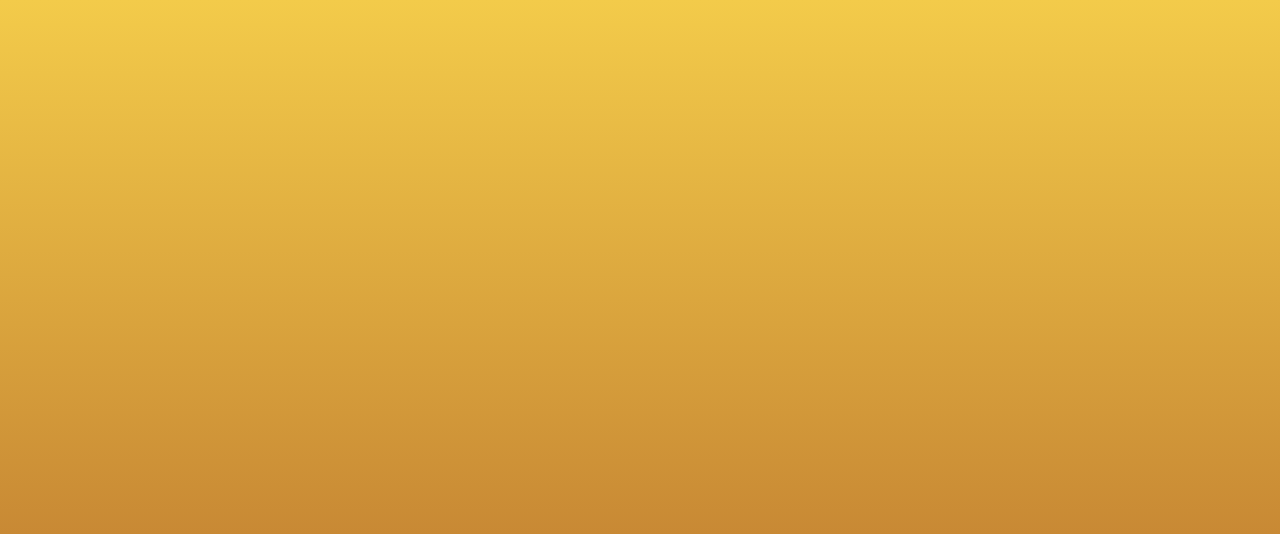
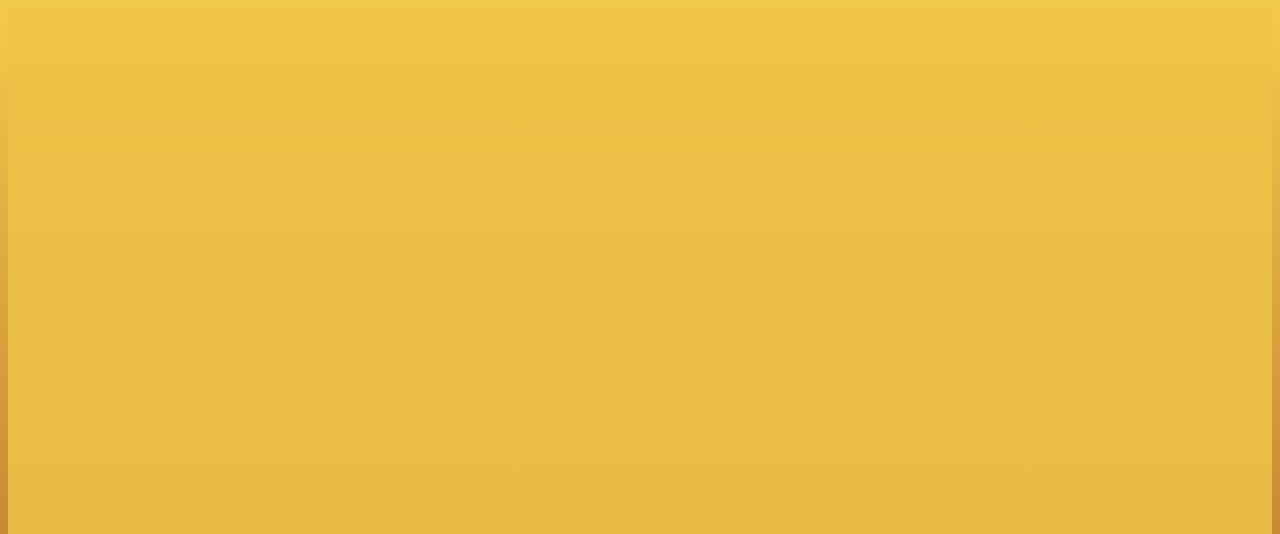
Before and after one commit to Nilsuslatinus/HotSpots, a plain HTML site: page index.html in a window 1280 px wide. Shown: the top 534 px of the page. Drawn offline with Linux system fonts and the light colour scheme.

Commit message:
Update styles.css

```diff
--- a/styles.css
+++ b/styles.css
@@ -7,6 +7,17 @@ html{
 header{
   display: flex;
   align-items: center;
+  position: sticky;
+  width: 100%;
+  height: auto;
+  top: 0;
+  background: linear-gradient(#eec347,#e3b342);
+  text-align: center;
+  font-family: Helvetica;
+  font-size: 3rem;
+  padding: 0 0 0 0;
+  margin: 0 0 0 0;
+  color: #000000;
 }
 
 
```
